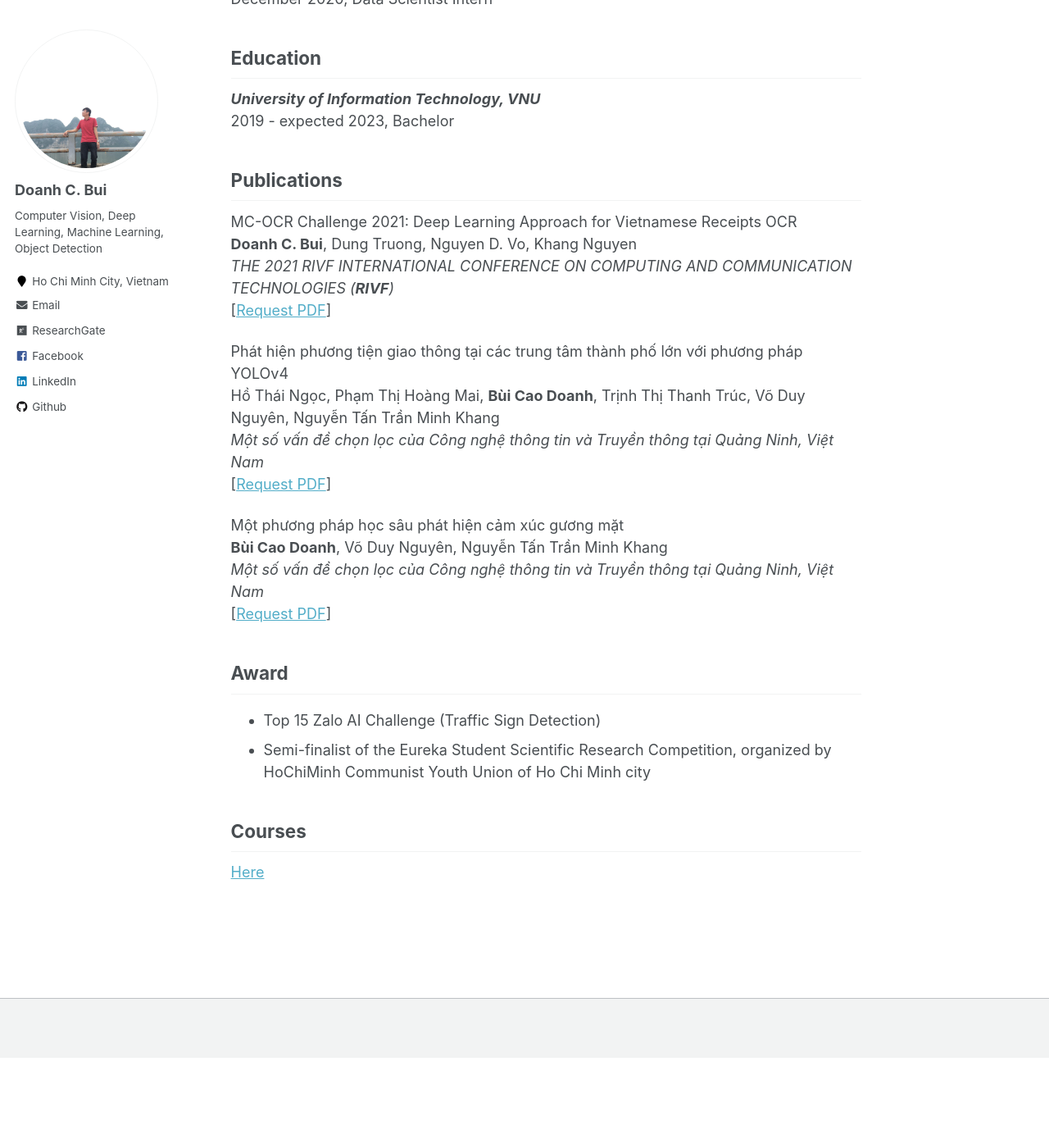
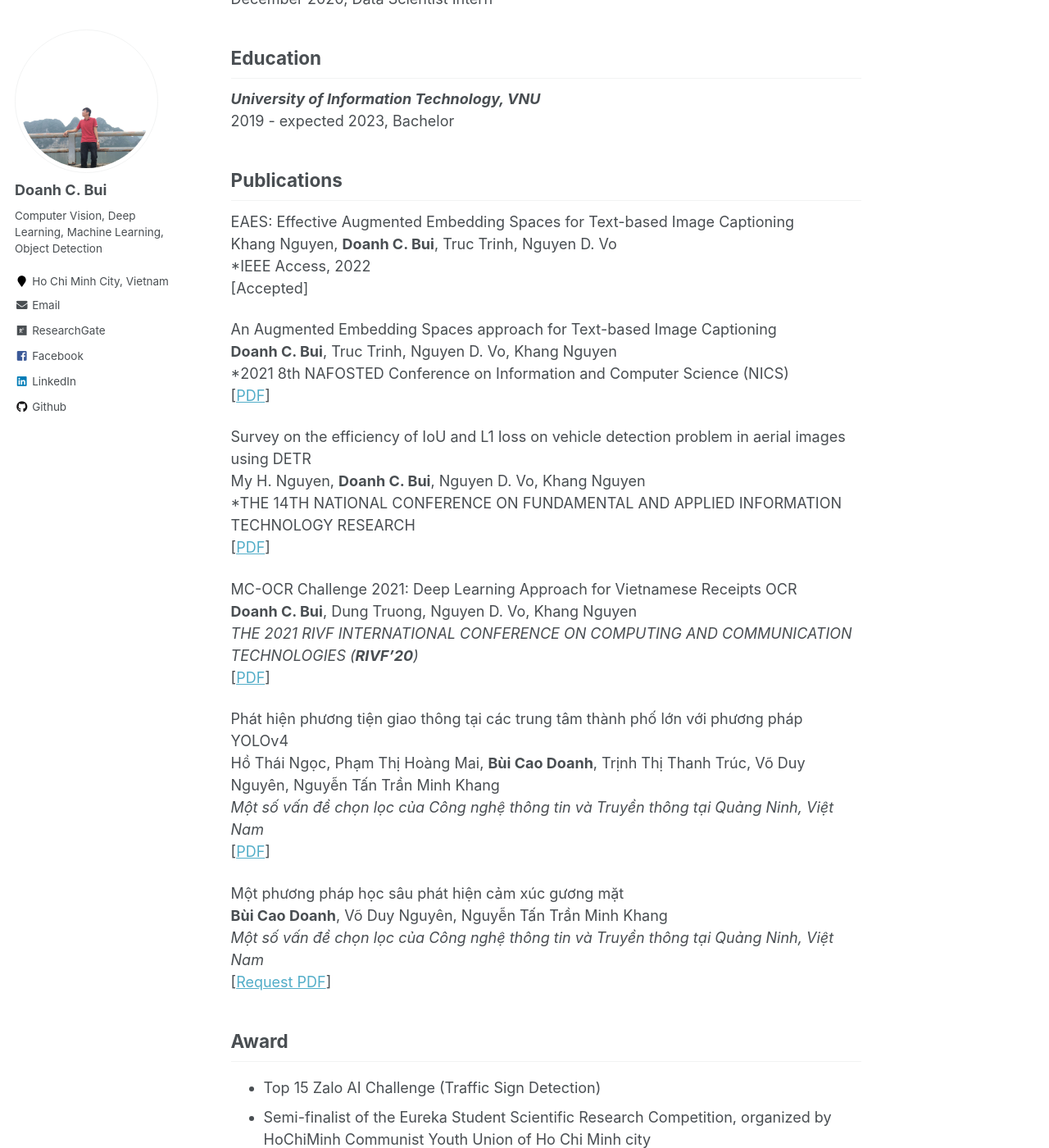
Before and after one commit to caodoanh2001/caodoanh2001.github.io, a Jekyll site: the page built from _pages/about.md, in a window 1280 px wide and 1400 px high, scrolled down 325 px. Shown: the whole window at 82% size. Built offline with Jekyll 4.4.1, drawn with Linux system fonts in a browser that asks for light colours; before the commit the page ends 1615 px from its top, so only the background shows below that.

Commit message:
Update about.md

```diff
--- a/_pages/about.md
+++ b/_pages/about.md
@@ -23,16 +23,30 @@ December 2020, Data Scientist Intern
 
 ## <a name="publication"></a> Publications
 
+EAES: Effective Augmented Embedding Spaces for Text-based Image Captioning<br/>
+Khang Nguyen, **Doanh C. Bui**, Truc Trinh, Nguyen D. Vo<br/>
+*IEEE Access, 2022<br/>
+[Accepted]
+
+An Augmented Embedding Spaces approach for Text-based Image Captioning<br/>
+**Doanh C. Bui**, Truc Trinh, Nguyen D. Vo, Khang Nguyen<br/>
+*2021 8th NAFOSTED Conference on Information and Computer Science (NICS)<br/>
+[[PDF](https://ieeexplore.ieee.org/abstract/document/9701576)]
+
+Survey on the efficiency of IoU and L1 loss on vehicle detection problem in aerial images using DETR<br/>
+My H. Nguyen, **Doanh C. Bui**, Nguyen D. Vo, Khang Nguyen<br/>
+*THE 14TH NATIONAL CONFERENCE ON FUNDAMENTAL AND APPLIED INFORMATION TECHNOLOGY RESEARCH<br/>
+[[PDF](http://vap.ac.vn/proceedingvap/proceeding/article/view/769)]
+
 MC-OCR Challenge 2021: Deep Learning Approach for Vietnamese Receipts OCR<br/>
 **Doanh C. Bui**, Dung Truong, Nguyen D. Vo, Khang Nguyen<br/>
-*THE 2021 RIVF INTERNATIONAL CONFERENCE ON COMPUTING AND COMMUNICATION TECHNOLOGIES (**RIVF**)*<br/>
-[[Request PDF](https://www.researchgate.net/publication/352794568_MC-OCR_Challenge_2021_Deep_Learning_Approach_for_Vietnamese_Receipts_OCR)]
+*THE 2021 RIVF INTERNATIONAL CONFERENCE ON COMPUTING AND COMMUNICATION TECHNOLOGIES (**RIVF'20**)*<br/>
+[[PDF](https://ieeexplore.ieee.org/abstract/document/9642128)]
 
 Phát hiện phương tiện giao thông tại các trung tâm thành phố lớn với phương pháp YOLOv4<br/>
 Hồ Thái Ngọc, Phạm Thị Hoàng Mai, **Bùi Cao Doanh**, Trịnh Thị Thanh Trúc, Võ Duy Nguyên, Nguyễn Tấn Trần Minh Khang<br/>
 *Một số vấn đề chọn lọc của Công nghệ thông tin và Truyền thông tại Quảng Ninh, Việt Nam*<br/>
-[[Request PDF](https://www.researchgate.net/publication/352805575_Phat_hien_phuong_tien_giao_thong_tai_cac_trung_tam_thanh_pho_lon_voi_phuong_phap_YOLOv4?_sg=RUJvlJirDiYD2aV2XBxHb6U8Uv9niCnFs_aM8ysU91cbnABv9oM0l_XOHfeK07OwkAs6osq2jt1TS_uxoiSrwujh4SB9W3KtHSkazYXG.XC9MgbScg7sRrsnHzgqrQXAKy4eYxUxkLKOzDLw7RrarPTXILHlOCncwD_QKFVaf4sgW0L7zCgkZ3uXETg1ahA)]
-
+[[PDF](https://www.researchgate.net/publication/352805575_Phat_hien_phuong_tien_giao_thong_tai_cac_trung_tam_thanh_pho_lon_voi_phuong_phap_YOLOv4?_sg=RUJvlJirDiYD2aV2XBxHb6U8Uv9niCnFs_aM8ysU91cbnABv9oM0l_XOHfeK07OwkAs6osq2jt1TS_uxoiSrwujh4SB9W3KtHSkazYXG.XC9MgbScg7sRrsnHzgqrQXAKy4eYxUxkLKOzDLw7RrarPTXILHlOCncwD_QKFVaf4sgW0L7zCgkZ3uXETg1ahA)]
 
 Một phương pháp học sâu phát hiện cảm xúc gương mặt<br/>
 **Bùi Cao Doanh**, Võ Duy Nguyên, Nguyễn Tấn Trần Minh Khang<br/>
```
